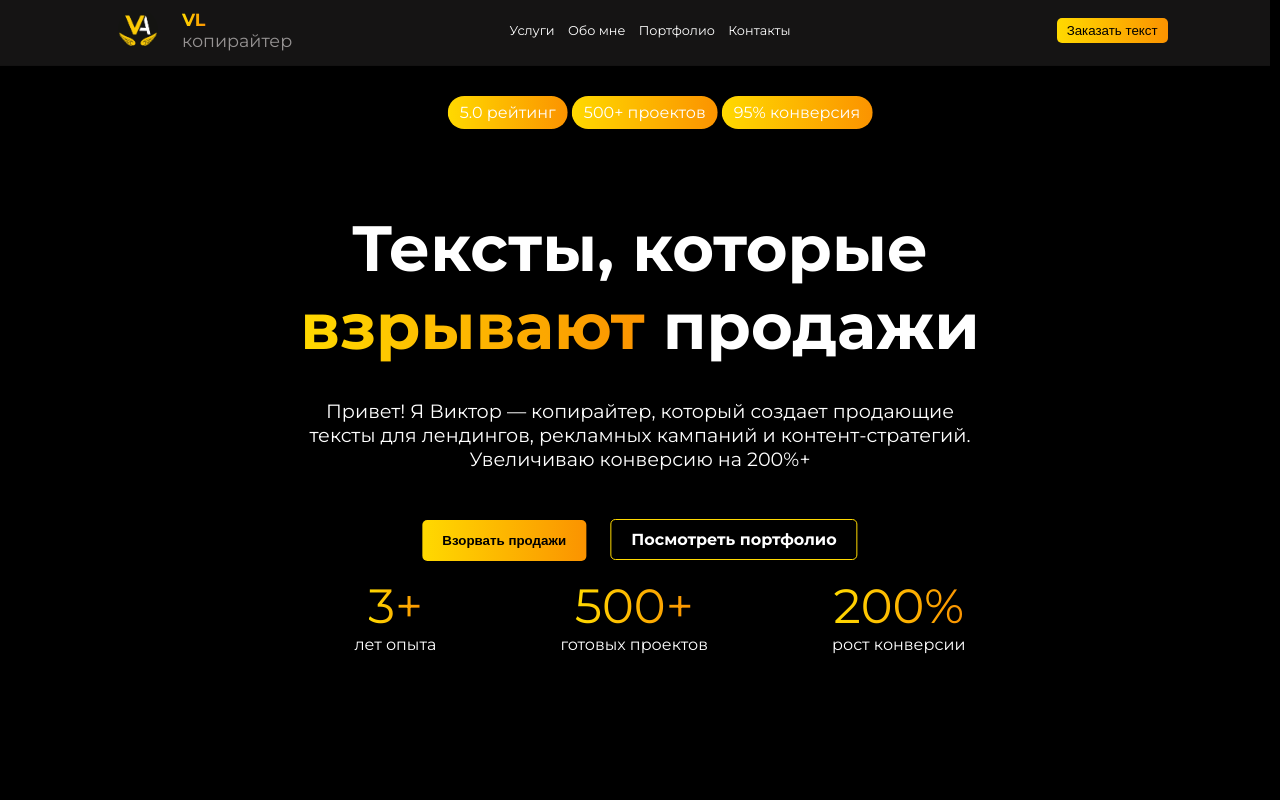
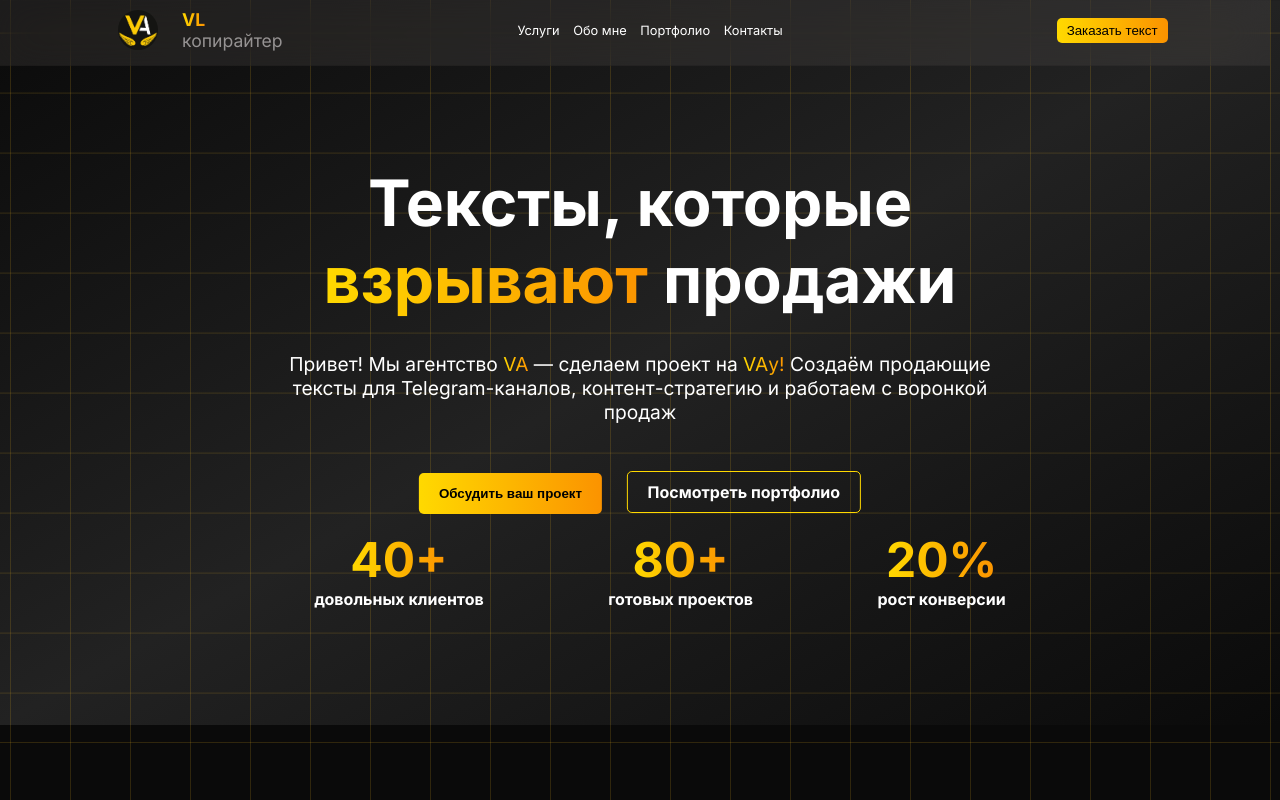
Before and after one commit to azkxc/VL_Agency, a plain HTML site: page index.html in a window 1280 px wide. Shown: the top 800 px of the page. Drawn offline with Linux system fonts and the light colour scheme.

Commit message:
add main background, correct font, try to add specific backround, but uncompletely

```diff
--- a/index.html
+++ b/index.html
@@ -6,8 +6,9 @@
         <title>Агенство VL</title>
         <link rel="stylesheet" href="style.css">
         <style>
-            @import url('https://fonts.googleapis.com/css2?family=Montserrat:ital,wght@0,100..900;1,100..900&display=swap');
+            @import url('https://fonts.googleapis.com/css2?family=Inter:ital,opsz,wght@0,14..32,100..900;1,14..32,100..900&display=swap');
         </style>
+
     </head>
     <body>
         <header class="main-header">
@@ -28,30 +29,24 @@
             <button class="button" type="button">Заказать текст</button>
         </header>
         <section class="short-bio">
-            <ul class="stats-1">
-                <li>5.0 рейтинг</li>
-                <li>500+ проектов</li>
-                <li>95% конверсия</li>
-            </ul>
             <p class="title">
                 Тексты, которые <br><span class="text-gradient">взрывают</span> продажи
             </p>
             <p class="about-me">
-                Привет! Я Виктор — копирайтер, который создает продающие<br>
-                тексты для лендингов, рекламных кампаний и контент-стратегий.<br>
-                Увеличиваю конверсию на 200%+
+                Привет! Мы агентство <span class="text-gradient">VA</span> — сделаем проект на <span class="text-gradient">VAу!</span>
+                Создаём продающие тексты для Telegram-каналов, контент-стратегию и работаем с воронкой продаж
             </p>
 
             <div class="navigation">
-                <button class="button" type="button">Взорвать продажи</button>
+                <button class="button" type="button">Обсудить ваш проект</button>
                 <a>Посмотреть портфолио</a>
             </div>
             <br>
 
-            <ul class="stats-2">
-                <li><span class="text-gradient">3+</span><br> лет опыта</li>
-                <li><span class="text-gradient">500+</span><br> готовых проектов</li>
-                <li><span class="text-gradient">200%</span><br> рост конверсии</li>
+            <ul class="stats">
+                <li><span class="text-gradient">40+</span><br> довольных клиентов</li>
+                <li><span class="text-gradient">80+</span><br> готовых проектов</li>
+                <li><span class="text-gradient">20%</span><br> рост конверсии</li>
             </ul>
         </section>
 
--- a/style.css
+++ b/style.css
@@ -1,11 +1,17 @@
 /* html*/
 
 body {
-    background-color: #000000;
+    overflow-x: hidden;
     margin: 0;
-    width: 100vw;
-    font-family: "Montserrat";
+    width: 100%;
+    font-family: "Inter";
     color:#FFFFFF;
+    background:
+        linear-gradient(rgb(241, 185, 31), transparent 0.6px),
+        linear-gradient(90deg, rgb(241, 185, 31), transparent 0.6px),
+        #0A0A0A;
+    background-size: 60px 60px;
+    background-position: center;
 }
 
 .button {
@@ -88,10 +94,9 @@ header .button {
     right: 8%;
 }
 
-/* WHat is this, lol*/
-/* idk how animate text color and underline at the same time*/
+/* WHat is this, lol
+idk how animate text color and underline at the same time
 
-/*begin*/
 .navigation a::before {
     content: "";
     position: absolute;
@@ -110,15 +115,15 @@ header .button {
     color: transparent;
     background: rgb(230, 183, 55);
     background-clip: text;
-    /*text-decoration: underline;
+    text-decoration: underline;
     text-underline-offset: 5px;
-    text-decoration-color: rgb(230, 183, 55);*/
+    text-decoration-color: rgb(230, 183, 55);
     transition: all 1s;
 }
 
 .navigation a:hover::before {
     transform: scaleX(1);
-} /* end*/
+} */
 
 
 
@@ -128,27 +133,13 @@ header .button {
 
 .short-bio {
     display: block;
-    background-color: #000000;
-    margin-top: 80px;
-}
-
-.short-bio ul {
-    display: inline-block;
-    position: relative;
-    left: 50%;
-    translate: -50%;
-}
-
-.short-bio ul.stats-1 li {
-    display: inline-block;
-    border: 2px solid transparent;
-    border-radius: 30px;
-    padding: 5px 10px;
+    padding: 100px 0;
     background:
-        linear-gradient(rgba(255, 255, 0, 0), rgba(255, 255, 0, 0)) padding-box,
-        linear-gradient(to right, #FFD900, #FB9300) border-box;
-    background-origin: border-box;
-    background-clip: padding-box, border-box;
+        linear-gradient(rgb(241, 185, 31), transparent 0.6px),
+        linear-gradient(90deg, rgb(241, 185, 31), transparent 0.6px),
+        linear-gradient(to left top, #0A0A0A, #222222, #0A0A0A);
+    background-size: 60px 60px, 60px 60px, 100%;
+    background-position: center;
 }
 
 .short-bio p.title {
@@ -185,16 +176,24 @@ header .button {
     font-weight: bold;
 }
 
-.short-bio ul.stats-2 li {
+.short-bio ul {
+    display: inline-block;
+    position: relative;
+    left: 50%;
+    translate: -50%;
+}
+
+.short-bio ul li {
     display: inline-block;
     text-align: center;
+    font-weight: 700;
 }
 
-.short-bio ul.stats-2 li:not(:last-child) {
+.short-bio ul li:not(:last-child) {
     padding-right: 120px;
 }
 
-.short-bio ul.stats-2 li span {
+.short-bio ul li span {
     font-size: 3em;
 }
 
```
Also changed, not shown: 1 other file.
